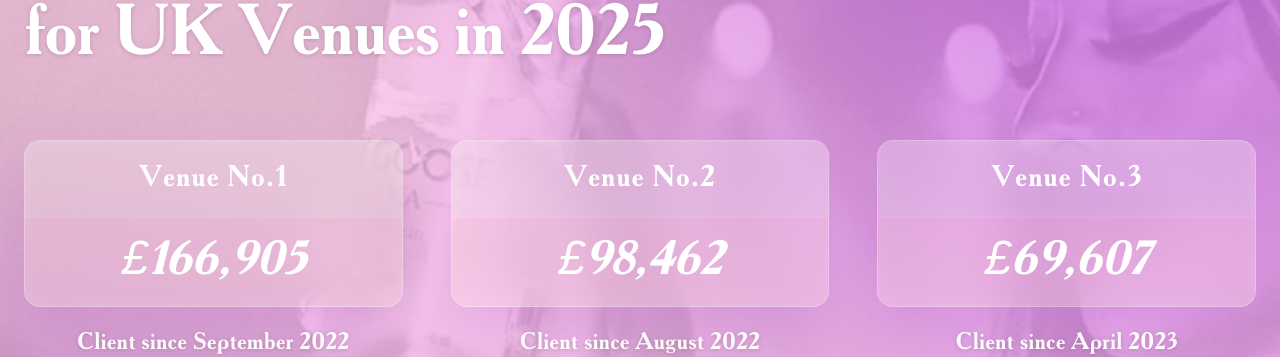
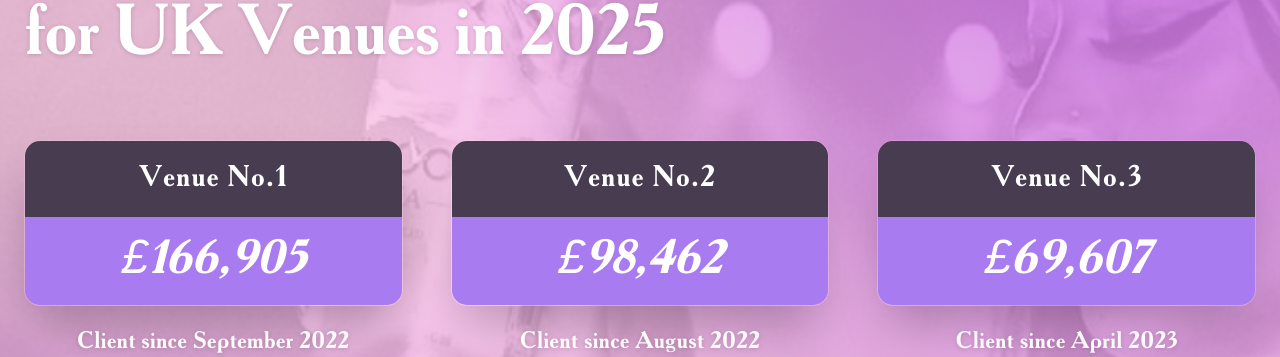
Before and after one commit to veltraaisolutions/Effervescent-Agency-website, a Next.js app: page /venues in a window 1280 px wide. Shown: the part 2288-2645 px from the top of the page. Built offline with nearby package versions, Linux system fonts and the light colour scheme.

Commit message:
Revert back white menu

```diff
--- a/src/components/CaseStudies.tsx
+++ b/src/components/CaseStudies.tsx
@@ -58,11 +58,11 @@ const CaseStudies = () => {
         <div className="grid grid-cols-1 md:grid-cols-3 gap-8 md:gap-12 mb-32">
           {/* Card 1 */}
           <motion.div initial={{ y: 30, opacity: 0 }} whileInView={{ y: 0, opacity: 1 }} viewport={{ once: true }} className="flex flex-col text-center">
-            <div className="rounded-2xl overflow-hidden backdrop-blur-xl bg-white/15 shadow-[0_20px_50px_rgba(200,116,226,0.3),inset_0_0_20px_rgba(255,255,255,0.1)] border border-white/30">
-              <div className="bg-white/10 py-5 border-b border-white/10">
+            <div className="rounded-2xl overflow-hidden shadow-2xl border border-white/10">
+              <div className="bg-[#483c51] py-5">
                 <span className="text-white font-serif text-2xl md:text-3xl font-medium tracking-wide">Venue No.1</span>
               </div>
-              <div className="bg-primary/20 py-5 transition-colors hover:bg-primary/30">
+              <div className="bg-[#a97bf0] py-5">
                 <span className="text-white font-serif text-4xl md:text-5xl italic tracking-tight">£166,905</span>
               </div>
             </div>
@@ -71,11 +71,11 @@ const CaseStudies = () => {
 
           {/* Card 2 */}
           <motion.div initial={{ y: 30, opacity: 0 }} whileInView={{ y: 0, opacity: 1 }} viewport={{ once: true }} transition={{ delay: 0.2 }} className="flex flex-col text-center">
-            <div className="rounded-2xl overflow-hidden backdrop-blur-xl bg-white/15 shadow-[0_20px_50px_rgba(200,116,226,0.3),inset_0_0_20px_rgba(255,255,255,0.1)] border border-white/30">
-              <div className="bg-white/10 py-5 border-b border-white/10">
+            <div className="rounded-2xl overflow-hidden shadow-2xl border border-white/10">
+              <div className="bg-[#483c51] py-5">
                 <span className="text-white font-serif text-2xl md:text-3xl font-medium tracking-wide">Venue No.2</span>
               </div>
-              <div className="bg-primary/20 py-5 transition-colors hover:bg-primary/30">
+              <div className="bg-[#a97bf0] py-5">
                 <span className="text-white font-serif text-4xl md:text-5xl italic tracking-tight">£98,462</span>
               </div>
             </div>
@@ -84,11 +84,11 @@ const CaseStudies = () => {
 
           {/* Card 3 */}
           <motion.div initial={{ y: 30, opacity: 0 }} whileInView={{ y: 0, opacity: 1 }} viewport={{ once: true }} transition={{ delay: 0.4 }} className="flex flex-col text-center">
-            <div className="rounded-2xl overflow-hidden backdrop-blur-xl bg-white/15 shadow-[0_20px_50px_rgba(200,116,226,0.3),inset_0_0_20px_rgba(255,255,255,0.1)] border border-white/30">
-              <div className="bg-white/10 py-5 border-b border-white/10">
+            <div className="rounded-2xl overflow-hidden shadow-2xl border border-white/10">
+              <div className="bg-[#483c51] py-5">
                 <span className="text-white font-serif text-2xl md:text-3xl font-medium tracking-wide">Venue No.3</span>
               </div>
-              <div className="bg-primary/20 py-5 transition-colors hover:bg-primary/30">
+              <div className="bg-[#a97bf0] py-5">
                 <span className="text-white font-serif text-4xl md:text-5xl italic tracking-tight">£69,607</span>
               </div>
             </div>
--- a/src/components/GetInTouchButton.tsx
+++ b/src/components/GetInTouchButton.tsx
@@ -54,14 +54,14 @@ export default function GetInTouchButton({
             initial={{ opacity: 0, y: 10, scale: 0.95 }}
             animate={{ opacity: 1, y: 0, scale: 1 }}
             exit={{ opacity: 0, y: 10, scale: 0.95 }}
-            className="absolute left-0 lg:left-0 top-full mt-3 w-64 bg-white/20 backdrop-blur-xl rounded-2xl shadow-[0_20px_50px_rgba(200,116,226,0.3),inset_0_0_20px_rgba(255,255,255,0.1)] border border-white/30 overflow-hidden flex flex-col z-[500]"
+            className="absolute left-0 lg:left-0 top-full mt-3 w-64 bg-white/25 backdrop-blur-2xl rounded-2xl shadow-[0_20px_50px_rgba(200,116,226,0.3),inset_0_0_20px_rgba(255,255,255,0.1)] border border-white/30 overflow-hidden flex flex-col z-[500]"
           >
             {partnerCtas.map((cta, index) => (
               <Link
                 key={`${cta.label}-${index}`}
                 href={cta.href}
                 onClick={() => setIsOpen(false)}
-                className="px-6 py-4 text-sm font-black text-slate-900 text-center hover:bg-primary/30 transition-colors border-b border-white/10 last:border-b-0"
+                className="px-6 py-4 text-base font-black text-slate-900 text-center hover:bg-primary/30 transition-colors border-b border-white/10 last:border-b-0"
               >
                 {cta.label}
               </Link>
--- a/src/components/Navbar.tsx
+++ b/src/components/Navbar.tsx
@@ -184,14 +184,14 @@ const Navbar = () => {
                       initial={{ opacity: 0, y: 10, scale: 0.95 }}
                       animate={{ opacity: 1, y: 0, scale: 1 }}
                       exit={{ opacity: 0, y: 10, scale: 0.95 }}
-                      className="absolute left-1/2 -translate-x-1/2 top-full mt-2 w-64 bg-white/20 backdrop-blur-xl rounded-2xl shadow-[0_20px_50px_rgba(200,116,226,0.3),inset_0_0_20px_rgba(255,255,255,0.1)] border border-white/30 overflow-hidden flex flex-col"
+                      className="absolute left-1/2 -translate-x-1/2 top-full mt-2 w-64 bg-white/25 backdrop-blur-2xl rounded-2xl shadow-[0_20px_50px_rgba(200,116,226,0.3),inset_0_0_20px_rgba(255,255,255,0.1)] border border-white/30 overflow-hidden flex flex-col"
                     >
                       {partnerCtas.map((cta, index) => (
                         <Link
                           key={`${cta.label}-${index}`}
                           href={cta.href}
                           onClick={() => setMobileDropdownOpen(false)}
-                          className="px-4 py-4 text-sm font-black text-slate-900 text-center hover:bg-primary/30 transition-colors border-b border-white/10 last:border-b-0"
+                          className="px-4 py-4 text-base font-black text-slate-900 text-center hover:bg-primary/30 transition-colors border-b border-white/10 last:border-b-0"
                         >
                           {cta.label}
                         </Link>
@@ -262,14 +262,14 @@ const Navbar = () => {
                       initial={{ opacity: 0, y: 10, scale: 0.95 }}
                       animate={{ opacity: 1, y: 0, scale: 1 }}
                       exit={{ opacity: 0, y: 10, scale: 0.95 }}
-                      className="absolute right-0 top-full mt-3 w-64 bg-white/20 backdrop-blur-xl rounded-2xl shadow-[0_20px_50px_rgba(200,116,226,0.3),inset_0_0_20px_rgba(255,255,255,0.1)] border border-white/30 overflow-hidden flex flex-col"
+                      className="absolute right-0 top-full mt-3 w-64 bg-white/25 backdrop-blur-2xl rounded-2xl shadow-[0_20px_50px_rgba(200,116,226,0.3),inset_0_0_20px_rgba(255,255,255,0.1)] border border-white/30 overflow-hidden flex flex-col"
                     >
                       {partnerCtas.map((cta, index) => (
                         <Link
                           key={`${cta.label}-${index}`}
                           href={cta.href}
                           onClick={() => setDesktopDropdownOpen(false)}
-                          className="px-4 py-4 text-sm font-black text-slate-900 text-center hover:bg-primary/30 transition-colors border-b border-white/10 last:border-b-0"
+                          className="px-4 py-4 text-base font-black text-slate-900 text-center hover:bg-primary/30 transition-colors border-b border-white/10 last:border-b-0"
                         >
                           {cta.label}
                         </Link>
@@ -297,7 +297,7 @@ const Navbar = () => {
 
         {/* Mobile Navigation */}
         <div
-          className={`xl:hidden bg-white/20 backdrop-blur-2xl absolute inset-x-0 top-full border-t border-white/30 shadow-premium transition-all duration-500 ease-in-out z-50 overflow-hidden ${mobileMenuOpen ? "max-h-[800px] opacity-100" : "max-h-0 opacity-0 pointer-events-none"
+          className={`xl:hidden bg-white absolute inset-x-0 top-full border-t border-slate-100 shadow-premium transition-all duration-500 ease-in-out z-50 overflow-hidden ${mobileMenuOpen ? "max-h-[800px] opacity-100" : "max-h-0 opacity-0 pointer-events-none"
             }`}
         >
           <div className="px-6 py-6 space-y-2">
@@ -317,7 +317,7 @@ const Navbar = () => {
                   onClick={() => setMobileMenuOpen(false)}
                   className={`block w-full text-center py-4 rounded-xl text-sm font-black uppercase tracking-widest transition-all ${isActive
                     ? "bg-primary text-white shadow-lg"
-                    : "bg-white/20 backdrop-blur-xl text-slate-900 border border-white/30 shadow-soft"
+                    : "bg-slate-50 text-slate-600 border border-slate-100"
                     }`}
                 >
                   {link.name}
```
